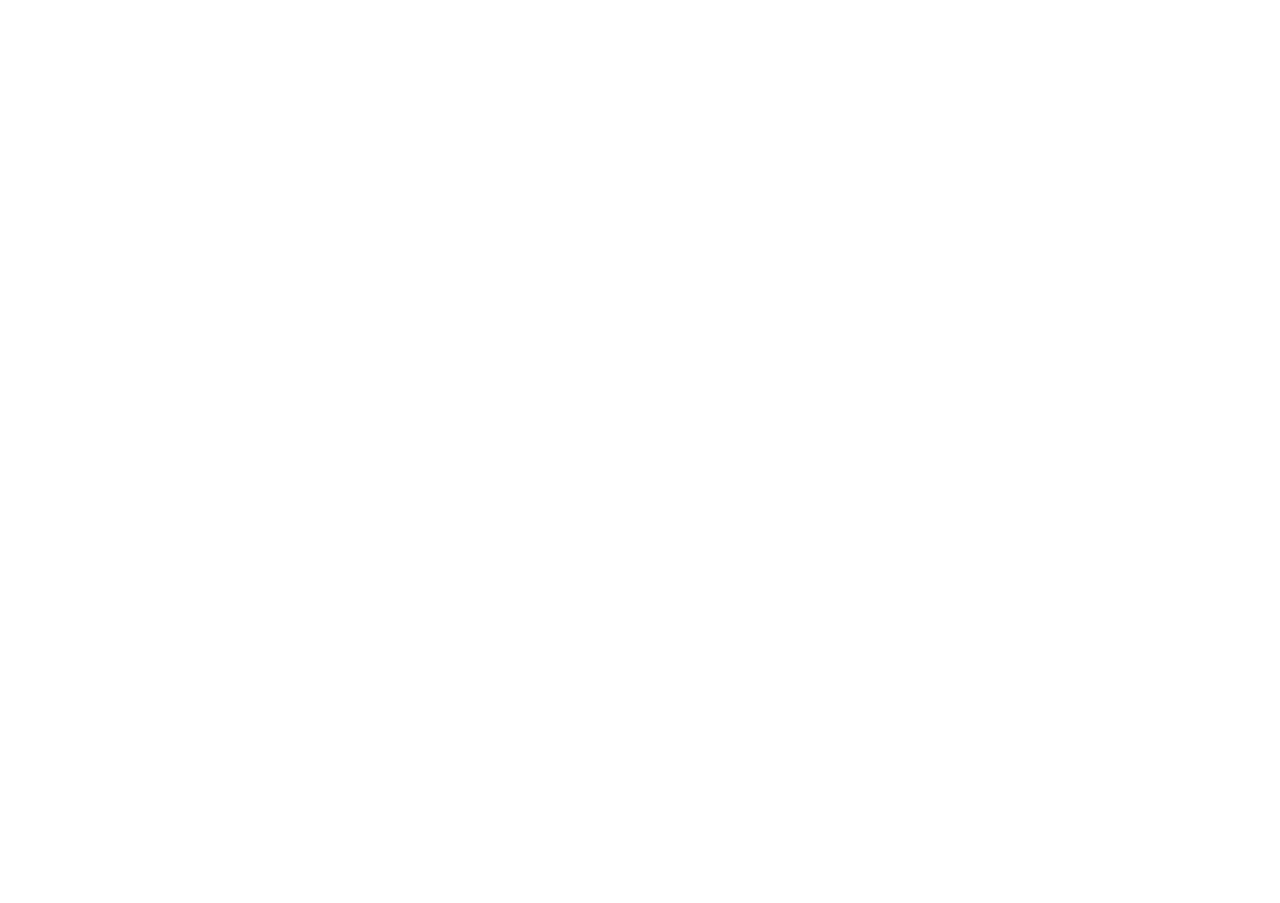
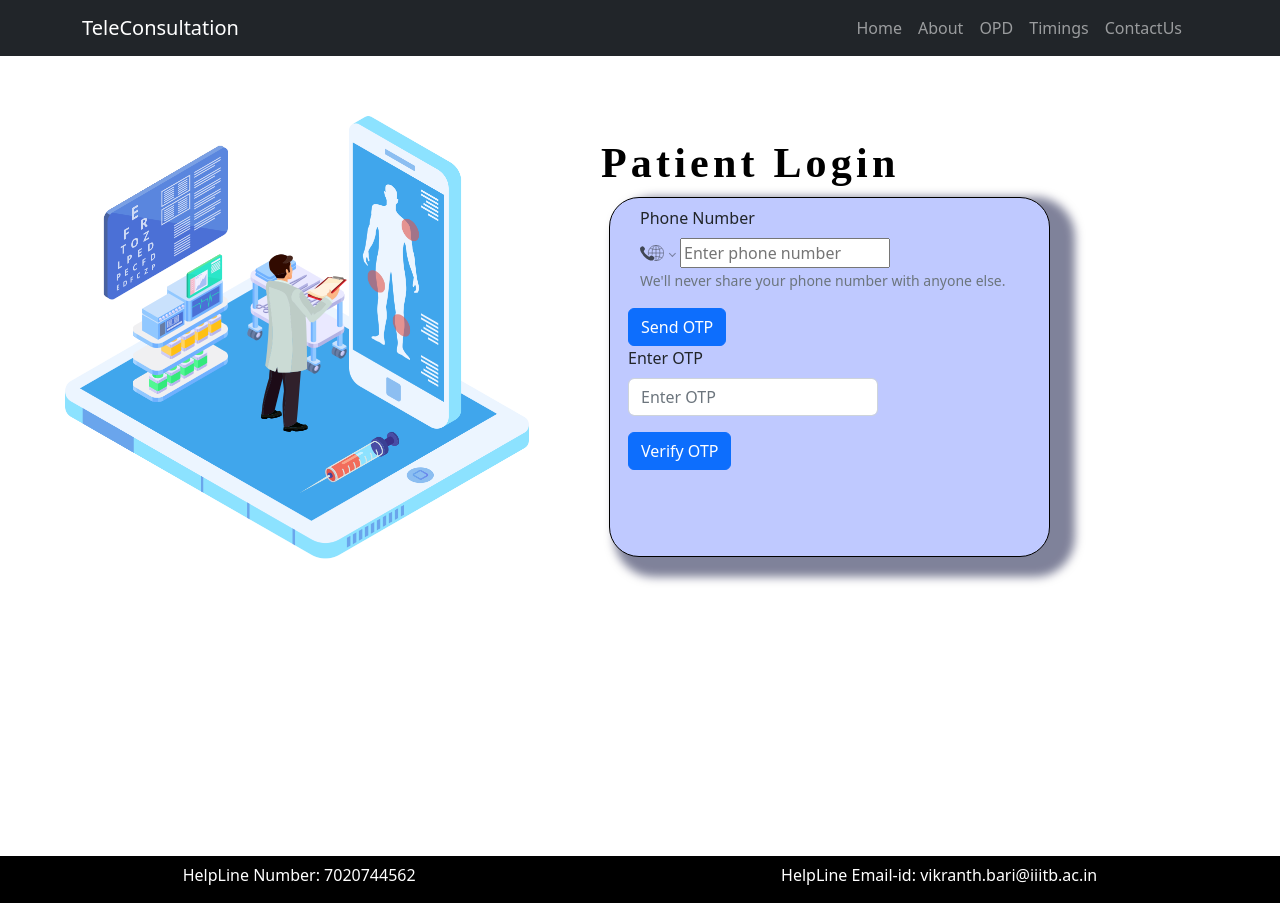
Before and after one commit to ayushagarwal210/tele_frontend, a React (Create React App) app: page /patient/logins in a window 1280 px wide. Before the commit this address had no page. Before the commit the page ends 800 px from the top, so only its background shows below. Built offline with nearby package versions, Linux system fonts and the light colour scheme; no server answers.

Commit message:
updated pt login ui

```diff
--- a/src/App.js
+++ b/src/App.js
@@ -16,6 +16,7 @@ import Otplogin from "./Components/Otplogin";
 import Footer from "./Components/Footer";
 import DoctorConsultationPage from "./DoctorComponents/DoctorConsultationPage";
 // import VideoCallPage from "./Components/VideoCallPage";
+import PatientLoginPage from "./PatientComponents/PatientLoginPage";
 
 //All is well
 //Here are the components
@@ -32,6 +33,7 @@ function App() {
             element={<PatientPrescription />}
           />
           <Route path="/patient/login" element={<PateintLogin />} />
+          <Route path="/patient/logins" element={<PatientLoginPage />} />    {/*sahi krna h isse abhi*/}
           {/* <Route path="/patient/appointment" element={<PatientAppointment />} /> */}
           <Route path="/patient/waitingArea" element={<PatientWaitingArea />} />
           <Route
--- a/src/Components/Home.js
+++ b/src/Components/Home.js
@@ -23,7 +23,7 @@ function Home() {
         </Button>
         <Button
           variant="outline-info"
-          href="/patient/login"
+          href="/patient/logins"
           className="m-2 btn-lg"
         >
           Patient Login
--- /dev/null
+++ b/src/FooterSection/FooterSection.js
@@ -0,0 +1,17 @@
+import React from 'react'
+import './FooterSectionStyle.css'
+
+const FooterSection = () => {
+  return (
+    <div className='footer-section'>
+    <div className='content-1'>
+        <h6> HelpLine Number: 7020744562 </h6>
+    </div>
+    <div className='content-1'>
+        <h6> HelpLine Email-id: vikranth.bari@iiitb.ac.in </h6>
+    </div>
+</div>
+  )
+}
+
+export default FooterSection
--- /dev/null
+++ b/src/FooterSection/FooterSectionStyle.css
@@ -0,0 +1,16 @@
+.footer-section {
+    background-color: black;
+    position: bottom;
+    width: 100%;
+    display: flex;
+    flex-direction: row;
+    justify-content: space-around;
+    align-items: center;
+
+}
+
+.content-1 {
+    padding-block: 10px;
+    color: white;
+    /* float: left; */
+}
--- a/src/PatientComponents/PateintLogin.js
+++ b/src/PatientComponents/PateintLogin.js
@@ -10,6 +10,7 @@ import "react-phone-number-input/style.css";
 import { async } from "@firebase/util";
 import axios from "axios";
 import { useNavigate } from "react-router";
+import './PatientStyle.css'
 export default function PateintLogin() {
   const [phoneNumber, setPhoneNumber] = useState();
   const [isValidNumber, setIsValidNumber] = useState(false);
@@ -74,12 +75,13 @@ export default function PateintLogin() {
   };
   return (
     <div>
-      <div className="card container m-2 p-2">
+      <div className="card container m-2 p-2 login-container">
         <Form onSubmit={sendOTP}>
-          <Row className="mb-3">
+          <Row className="mb-3" style={{marginLeft:"10px"}}>
             <Form.Label>Phone Number</Form.Label>
             <Form.Group as={Col} controlId="formGridPhoneNumber">
               <PhoneInput
+                style={{width: "250px"}}
                 placeholder="Enter phone number"
                 value={phoneNumber}
                 onChange={setPhoneNumber}
@@ -90,21 +92,24 @@ export default function PateintLogin() {
             </Form.Group>
           </Row>
 
-          <Button variant="primary" type="submit">
+          <Button variant="primary" type="submit" style={{marginLeft:"10px"}}>
             Send OTP
           </Button>
         </Form>
         <Form>
-          <Form.Group className="mb-3" controlId="formBasicEmail">
+          <Form.Group className="mb-3" style={{marginLeft:"10px"}}
+            controlId="formBasicEmail">
             <Form.Label>Enter OTP</Form.Label>
             <Form.Control
+              style={{width: "250px"}}
               type="email"
               placeholder="Enter OTP"
               value={otp}
               onChange={(e) => setOtp(e.target.value)}
             />
           </Form.Group>
-          <Button variant="primary" type="submit" onClick={verifyOTP}>
+          <Button variant="primary" type="submit" onClick={verifyOTP}
+          style={{marginLeft:"10px"}}>
             Verify OTP
           </Button>
         </Form>
--- /dev/null
+++ b/src/PatientComponents/PatientLoginPage.js
@@ -0,0 +1,37 @@
+import React from 'react'
+import './PatientStyle.css'
+import PateintLogin from './PateintLogin'
+import NavbarHome from '../Components/NavbarHome'
+import FooterSection from '../FooterSection/FooterSection'
+
+const PatientLoginPage = () => {
+    return (
+        // <div className='pt-header-section'>
+        //     <div className='img'>
+        //          <div className='pt-login-heading'>
+        //             Patient Login
+        //         </div>
+        //     </div>
+
+        // </div>
+        <>
+            <NavbarHome />
+            <div className='header-section'>
+                <div className='bg'>
+                    <div className='img' />
+                    <div className='right-container'>
+                        <div className='h'>
+                            Patient Login
+                        </div>
+                        <div>
+                            <PateintLogin className='login-container' />
+                        </div>
+                    </div>
+                </div>
+            <FooterSection/>
+            </div>
+        </>
+    )
+}
+
+export default PatientLoginPage
--- a/src/PatientComponents/PatientStyle.css
+++ b/src/PatientComponents/PatientStyle.css
@@ -43,3 +43,138 @@
     background-color: blueviolet;
     float: right;
 } */
+
+/* .pt-header-section {
+    display: flex;
+    align-items: center;
+    justify-content: center;
+    flex-direction: column;
+} */
+
+/* .bg {
+    display: flex;
+    align-items: center;
+    justify-content: center;
+    flex-direction: row;
+    background-color: #80B1DE;
+    display: grid;
+    grid-template-columns: 1fr 1fr;
+    grid-gap: 10px;
+
+} */
+
+/* .img {
+    margin: 0;
+    width: 100vw;
+    height: 100vh;
+    background-position: center;
+    background-size: contain;
+    background-repeat: no-repeat;
+    background-image: url(/public/images/ptloginbgg1.png);
+} */
+
+/* .pt-right-container {
+    position: relative;
+    display: flex;
+    flex-direction: column;
+    justify-content: space-around;
+    background-color: aqua;
+
+} */
+
+/* .pt-login-heading{
+    margin-top: 200px;
+    margin-right: 380px;
+    right: 400px;
+    width: 299px;
+    height: 52px;
+    font-family: 'Unna';
+    font-style: normal;
+    font-weight: 700;
+    font-size: 42px;
+    line-height: 52px;
+    identical to box height
+    background-color: aqua;
+    position: relative;
+    letter-spacing: 0.1em;
+
+    color: #000000;
+} */
+
+.header-section {
+    display: flex;
+    /* align-items: center;
+    justify-content: center; */
+    flex-direction: column;
+}
+
+.bg {
+    display: flex;
+    /* align-items: center;
+    justify-content: center; */
+    flex-direction: row;
+    /* background-color: #80B1DE; */
+}
+
+.img {
+    position: relative;
+    width: 100vw;
+    height: 100vh;
+    /* background-position: center; */
+    background-size: contain;
+    background-repeat: no-repeat;
+    background-image: url(/public/images/ptloginbgg1.png);
+}
+
+.h {
+    margin-top: 12%;
+    margin-right: 380px;
+    /* right: 400px; */
+    /* margin: 50%; */
+    width: 299px;
+    height: 52px;
+    font-family: 'Unna';
+    font-style: normal;
+    font-weight: 700;
+    font-size: 42px;
+    line-height: 52px;
+    /* identical to box height */
+    /* background-color: aqua; */
+    position: relative;
+    letter-spacing: 0.1em;
+
+    color: #000000;
+}
+
+.right-container {
+    position: relative;
+    justify-content: center ;
+    align-items: center;
+    /* display: flex;
+    flex-direction: column; */
+    /* justify-content: space-around; */
+    /* background-color: aqua; */
+
+}
+
+.login-container {
+    position: absolute;
+    width: 65%;
+    height: 45%;
+    /* right: 300px; */
+    opacity: 1;
+    background: #BFC9FF;
+    border: 1px solid #000000;
+    box-shadow: 15px 10px 10px 10px rgba(0, 6, 54, 0.5);
+    border-radius: 30px;
+    /* justify-content: center; */
+    /* align-items: center; */
+    /* text-justify: auto; */
+    /* justify-content: center;
+    align-items: center;
+    display: flex;
+    flex-direction: column;
+    justify-content: space-around;
+    background-size: contain; */
+
+}
```
Also changed, not shown: public/images/ptloginbgg1.png (added).
